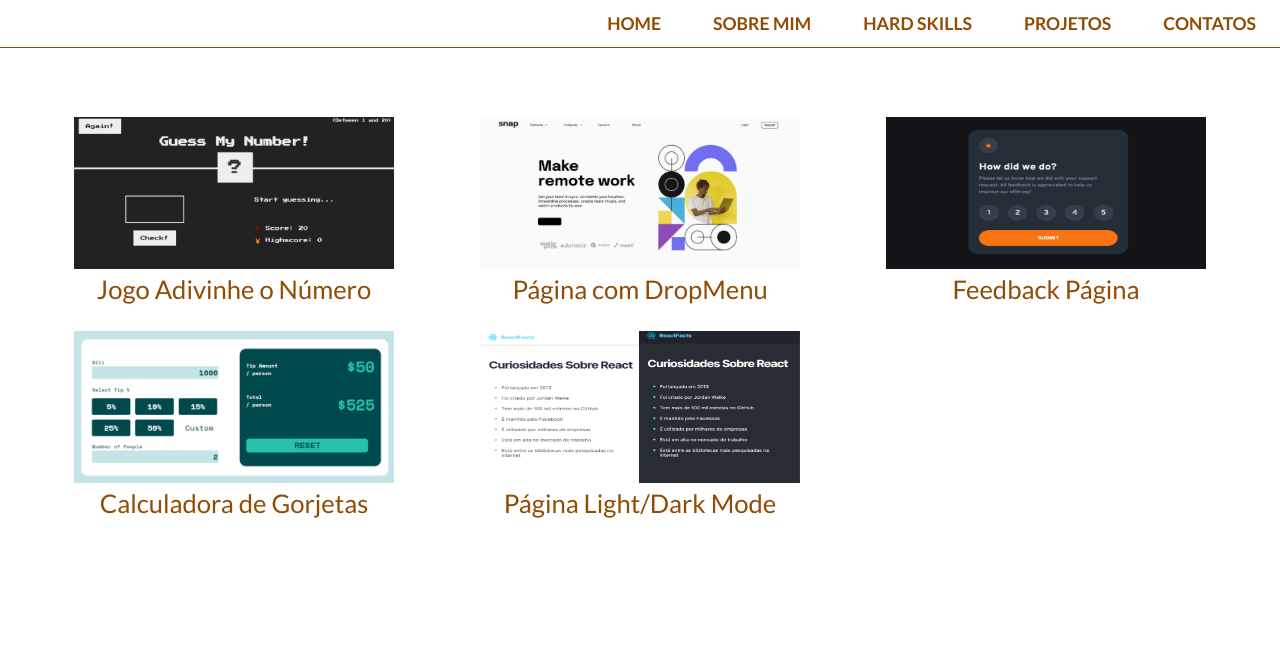
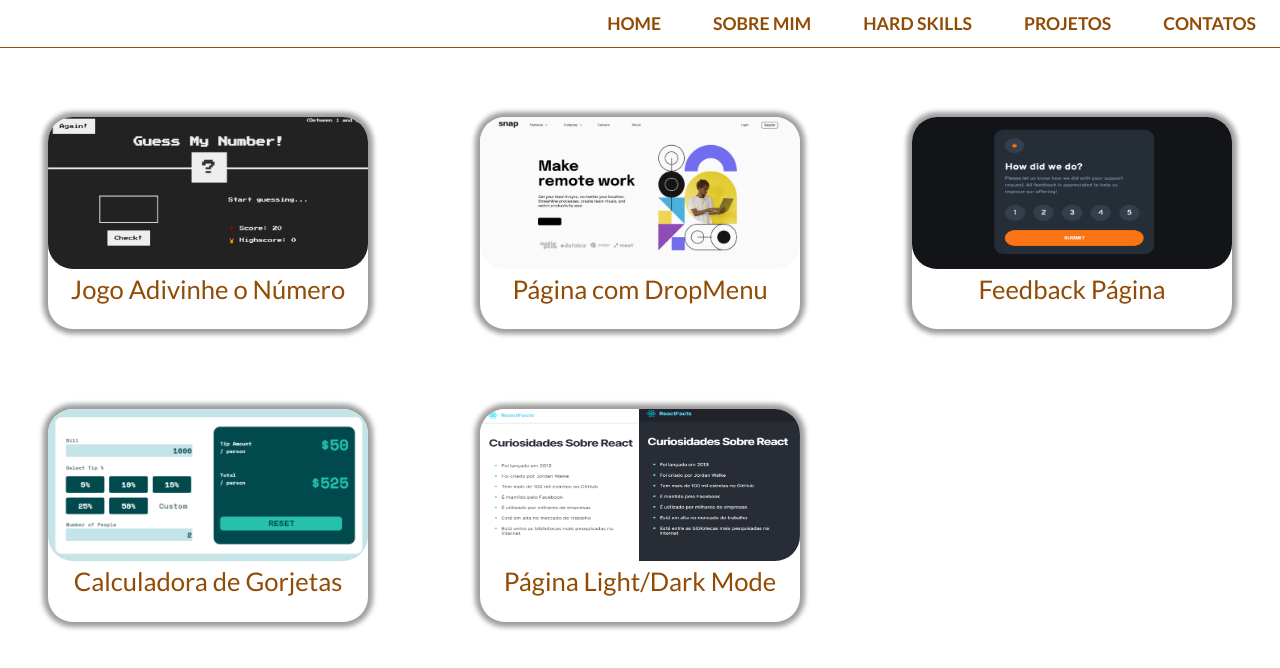
Before and after one commit to EBenati/my-portfolio, a React (Create React App) app: page /projects in a window 1280 px wide. Shown: the top 668 px of the page. Built offline with nearby package versions, Linux system fonts and the light colour scheme.

Commit message:
changes project display

```diff
--- a/src/Pages/Projects/Projects.css
+++ b/src/Pages/Projects/Projects.css
@@ -134,6 +134,19 @@
     grid-template-columns: repeat(3, 1fr);
     grid-template-rows: repeat(2, 1fr);
     margin: 4.3rem 2rem;
+    gap: 5rem;
+  }
+
+  .project {
+    border: 1px solid none;
+    border-radius: 25px;
+    -webkit-box-shadow: 0px 0px 5px 5px rgba(0, 0, 0, 0.39);
+    -moz-box-shadow: 0px 0px 5px 5px rgba(0, 0, 0, 0.39);
+    box-shadow: 0px 0px 5px 5px rgba(0, 0, 0, 0.39);
+  }
+
+  .project:hover {
+    transform: scale(1.1, 1.1);
   }
 
   .project > img {
@@ -141,6 +154,7 @@
     width: 20rem;
     height: 9.5rem;
     margin: auto;
+    border-radius: 25px;
   }
 
   .grid > h1 {
--- a/src/components/Navbar.css
+++ b/src/components/Navbar.css
@@ -1,7 +1,7 @@
 .nav {
   display: flex;
   justify-content: flex-end;
-    border-bottom: 1px  #914b04 solid;
+  border-bottom: 1px #914b04 solid;
 }
 
 .nav > a {
@@ -9,12 +9,10 @@
   list-style: none;
   font-size: 1rem;
   cursor: pointer;
-    color:  #914b04;
+  color: #914b04;
   text-decoration: none;
   font-weight: 600;
-
 }
-
 
 a:hover {
   color: rgb(49, 235, 179);
@@ -23,7 +21,6 @@ a:hover {
 /* Smartphone screen  */
 
 @media (max-width: 480px) {
-
   .nav {
     justify-content: flex-start;
     border-bottom: none;
@@ -55,10 +52,10 @@ a:hover {
 
   .menu-item {
     font-size: 1.5rem;
-        padding: 5px ;
+    padding: 5px;
     padding-left: 20px;
     border-radius: 5px 15px;
-        margin: .5rem;
+    margin: 0.5rem;
     text-decoration: none;
     color: whitesmoke;
   }
@@ -66,13 +63,11 @@ a:hover {
   .menu-item:hover {
     color: rgb(49, 235, 179);
   }
-
 }
 
 /* Tablet screen size */
 
 @media screen and (min-width: 480px) {
-
   .nav {
     justify-content: flex-start;
     border-bottom: none;
@@ -105,25 +100,22 @@ a:hover {
 
   .menu-item {
     font-size: 2rem;
-            padding: 5px ;
+    padding: 5px;
     padding-left: 20px;
     border-radius: 5px 15px;
-            margin: .5rem;
+    margin: 0.5rem;
     text-decoration: none;
     color: whitesmoke;
-
   }
-
 }
 
 /* Notebook screen size */
 
 @media screen and (min-width: 768px) {
-
   .nav {
     display: flex;
     justify-content: flex-end;
-        border-bottom: 1px  #914b04 solid;
+    border-bottom: 1px #914b04 solid;
   }
 
   .menu-icon {
@@ -136,7 +128,7 @@ a:hover {
     list-style: none;
     font-size: 1.3rem;
     cursor: pointer;
-        color:  #914b04;
+    color: #914b04;
     text-decoration: none;
   }
 
@@ -147,7 +139,7 @@ a:hover {
 
   a:hover {
     color: rgb(49, 235, 179);
-        transition: .2s;
+    transition: 0.2s;
     scale: 1.1;
   }
 
@@ -161,26 +153,22 @@ a:hover {
 
   .menu-item {
     font-size: 1.1rem;
-        margin: .5rem;
+    margin: 0.5rem;
     padding-right: 1rem;
     text-decoration: none;
     color: #914b04;
-        font-family: 'Lato', sans-serif;
+    font-family: "Lato", sans-serif;
     font-weight: 700;
-
   }
 }
-
-
 
 /* Desktop screen size */
 
 @media screen and (min-width: 1024px) {
-
   .nav {
     display: flex;
     justify-content: flex-end;
-        border-bottom: 1px  #914b04 solid;
+    border-bottom: 1px #914b04 solid;
   }
 
   .menu-icon {
@@ -203,8 +191,8 @@ a:hover {
 
   a:hover {
     color: rgb(49, 235, 179);
-        transition: .2s;
-        scale: 1.1;
+    transition: 0.2s;
+    scale: 1.05;
   }
 
   .hide-links {
@@ -217,12 +205,11 @@ a:hover {
 
   .menu-item {
     font-size: 1.1rem;
-        margin: .5rem;
+    margin: 0.5rem;
     padding-right: 1rem;
     text-decoration: none;
-        color:  #914b04;
-        font-family: 'Lato', sans-serif;
+    color: #914b04;
+    font-family: "Lato", sans-serif;
     font-weight: 700;
-
   }
 }
```
Lines whose indentation alone changed are shown as unchanged.
